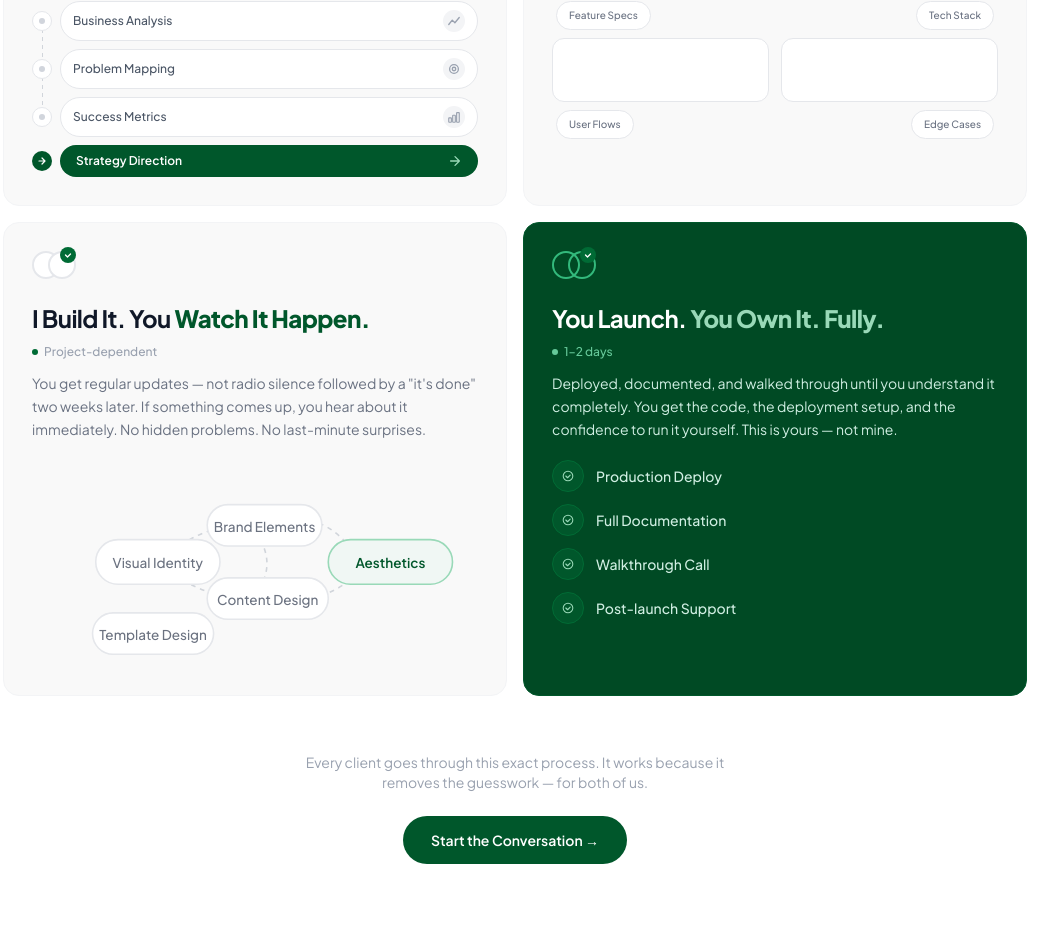
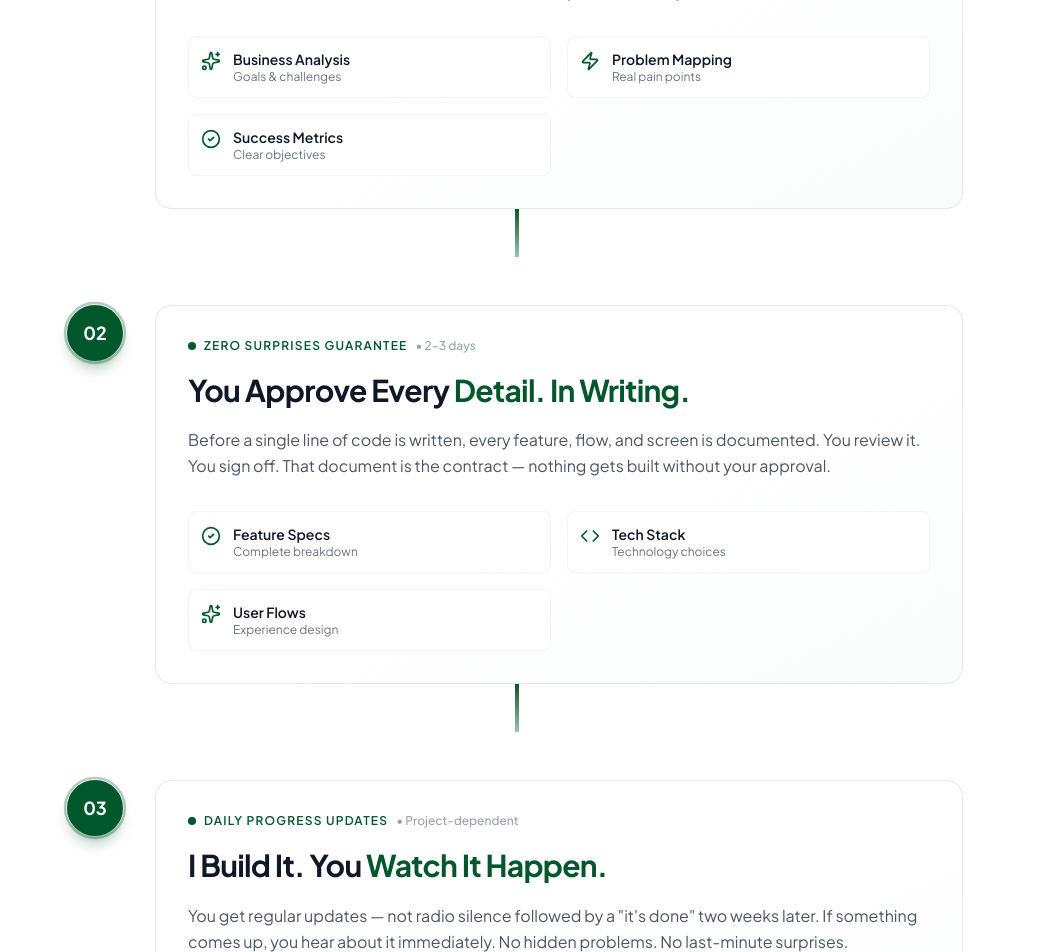
Before and after one commit to muhammadwaheedairi/waheed.dev, a Next.js app: page / in a window 1280 px wide. Shown: the part 1840-2792 px from the top of the page, without its empty margins (125-1183 px from the left). Built offline with nearby package versions, Linux system fonts and the light colour scheme.

Commit message:
feat: redesign Process component with React Bits
Modernize timeline layout and enhance visual hierarchy

Co-authored-by: Muhammad waheed <162149796+muhammadwaheedairi@users.noreply.github.com>

```diff
--- a/components/Process.tsx
+++ b/components/Process.tsx
@@ -1,152 +1,115 @@
 'use client';
 
 import { motion } from 'motion/react';
+import { CheckCircle2, Sparkles, Code, Zap } from 'lucide-react';
 
-/* ── Card Visual 1 — Discovery ── */
-function DiscoveryVisual() {
-  const items = [
-    {
-      label: 'Business Analysis',
-      svg: (
-        <svg viewBox="0 0 16 16" fill="none" className="w-3.5 h-3.5 text-gray-400">
-          <polyline points="2,12 6,7 9,10 14,4" stroke="currentColor" strokeWidth="1.5" strokeLinecap="round" strokeLinejoin="round" />
-        </svg>
-      ),
-    },
-    {
-      label: 'Problem Mapping',
-      svg: (
-        <svg viewBox="0 0 16 16" fill="none" className="w-3.5 h-3.5 text-gray-400">
-          <circle cx="8" cy="8" r="5" stroke="currentColor" strokeWidth="1.5" />
-          <circle cx="8" cy="8" r="2" stroke="currentColor" strokeWidth="1.5" />
-        </svg>
-      ),
-    },
-    {
-      label: 'Success Metrics',
-      svg: (
-        <svg viewBox="0 0 16 16" fill="none" className="w-3.5 h-3.5 text-gray-400">
-          <rect x="2" y="9" width="3" height="5" rx="0.5" stroke="currentColor" strokeWidth="1.3" />
-          <rect x="6.5" y="6" width="3" height="8" rx="0.5" stroke="currentColor" strokeWidth="1.3" />
-          <rect x="11" y="3" width="3" height="11" rx="0.5" stroke="currentColor" strokeWidth="1.3" />
-        </svg>
-      ),
-    },
-  ];
-
+/* ── Timeline Connector ── */
+function TimelineConnector({ isActive }: { isActive: boolean }) {
   return (
-    <div className="mt-5 relative">
-      <div className="absolute left-[10px] top-3 bottom-14 flex flex-col justify-between items-center" style={{ width: 1 }}>
-        <div className="w-px h-full" style={{ background: 'repeating-linear-gradient(to bottom, #d1d5db 0px, #d1d5db 4px, transparent 4px, transparent 8px)' }} />
-      </div>
-      <div className="space-y-2 pl-0">
-        {items.map((item, i) => (
-          <div key={i} className="flex items-center gap-2">
-            <div className="w-5 h-5 rounded-full border border-gray-200 bg-white flex-shrink-0 flex items-center justify-center z-10">
-              <div className="w-1.5 h-1.5 rounded-full bg-gray-300" />
-            </div>
-            <div className="flex items-center justify-between flex-1 px-3 py-2 bg-white border border-gray-200 rounded-full text-xs font-medium text-gray-600">
-              <span>{item.label}</span>
-              <span className="ml-2 p-1 bg-gray-100 rounded-full">{item.svg}</span>
-            </div>
-          </div>
-        ))}
-        <div className="flex items-center gap-2 mt-1">
-          <div className="w-5 h-5 rounded-full bg-[#00572B] flex-shrink-0 flex items-center justify-center z-10">
-            <svg viewBox="0 0 10 10" fill="none" className="w-2.5 h-2.5">
-              <path d="M2 5h6M5 2l3 3-3 3" stroke="white" strokeWidth="1.2" strokeLinecap="round" strokeLinejoin="round" />
-            </svg>
-          </div>
-          <div className="flex items-center gap-2 px-4 py-2 bg-[#00572B] rounded-full text-xs font-semibold text-white flex-1 justify-between">
-            <span>Strategy Direction</span>
-            <svg viewBox="0 0 16 16" fill="none" className="w-3.5 h-3.5 text-[#99D9B8]">
-              <path d="M3 8h10M8 3l5 5-5 5" stroke="currentColor" strokeWidth="1.5" strokeLinecap="round" strokeLinejoin="round" />
-            </svg>
-          </div>
-        </div>
-      </div>
-    </div>
+    <motion.div
+      initial={{ scaleY: 0 }}
+      whileInView={{ scaleY: 1 }}
+      transition={{ duration: 0.6 }}
+      className={`absolute left-1/2 top-full w-1 h-12 origin-top ${
+        isActive ? 'bg-gradient-to-b from-[#00572B] to-[#99C4B0]' : 'bg-gradient-to-b from-gray-200 to-gray-100'
+      }`}
+      style={{ transform: 'translateX(-50%)' }}
+    />
   );
 }
 
-/* ── Card Visual 2 — Specification ── */
-function SpecVisual() {
+/* ── Step Node ── */
+function StepNode({ number, isActive }: { number: string; isActive: boolean }) {
   return (
-    <div className="mt-5">
-      <div className="flex justify-between mb-2 px-1">
-        <div className="px-3 py-1.5 bg-white border border-gray-200 rounded-full text-[10px] font-medium text-gray-500">Feature Specs</div>
-        <div className="px-3 py-1.5 bg-white border border-gray-200 rounded-full text-[10px] font-medium text-gray-500">Tech Stack</div>
-      </div>
-      <div className="flex gap-3">
-        <div className="flex-1 h-16 bg-white border border-gray-200 rounded-xl" />
-        <div className="flex-1 h-16 bg-white border border-gray-200 rounded-xl" />
-      </div>
-      <div className="flex justify-between mt-2 px-1">
-        <div className="px-3 py-1.5 bg-white border border-gray-200 rounded-full text-[10px] font-medium text-gray-500">User Flows</div>
-        <div className="px-3 py-1.5 bg-white border border-gray-200 rounded-full text-[10px] font-medium text-gray-500">Edge Cases</div>
-      </div>
-    </div>
+    <motion.div
+      initial={{ scale: 0.5, opacity: 0 }}
+      whileInView={{ scale: 1, opacity: 1 }}
+      transition={{ duration: 0.4 }}
+      className={`relative w-14 h-14 rounded-full flex items-center justify-center font-bold text-lg border-2 mb-6 transition-all ${
+        isActive
+          ? 'bg-[#00572B] border-[#00572B] text-white shadow-lg shadow-[#00572B]/30'
+          : 'bg-white border-gray-200 text-gray-400'
+      }`}
+    >
+      {number}
+      {isActive && (
+        <motion.div
+          animate={{ scale: [1, 1.2, 1] }}
+          transition={{ duration: 2, repeat: Infinity }}
+          className="absolute inset-0 rounded-full border-2 border-[#00572B] opacity-30"
+        />
+      )}
+    </motion.div>
   );
 }
 
-/* ── Card Visual 3 — Build ── */
-function BuildVisual() {
+/* ── Step Content Card ── */
+function StepCard({
+  step,
+  index,
+  isLast,
+}: {
+  step: (typeof STEPS)[0];
+  index: number;
+  isLast: boolean;
+}) {
   return (
-    <div className="mt-5 w-full">
-      <svg viewBox="0 0 280 130" className="w-full h-auto" fill="none">
-        <path d="M80 65 Q110 35 140 45"  stroke="#d1d5db" strokeWidth="1" strokeDasharray="3 3" />
-        <path d="M80 65 Q110 90 140 85"  stroke="#d1d5db" strokeWidth="1" strokeDasharray="3 3" />
-        <path d="M140 45 Q175 25 200 55" stroke="#d1d5db" strokeWidth="1" strokeDasharray="3 3" />
-        <path d="M140 85 Q175 95 200 75" stroke="#d1d5db" strokeWidth="1" strokeDasharray="3 3" />
-        <path d="M140 45 Q155 65 140 85" stroke="#d1d5db" strokeWidth="1" strokeDasharray="3 3" />
-        <path d="M200 55 Q215 65 200 75" stroke="#d1d5db" strokeWidth="1" strokeDasharray="3 3" />
-        <rect x="40"  y="50" width="78" height="28" rx="14" fill="white" stroke="#e5e7eb" strokeWidth="1" />
-        <text x="79"  y="68" textAnchor="middle" fontSize="8.5" fill="#6b7280" fontWeight="500">Visual Identity</text>
-        <rect x="110" y="28" width="72" height="26" rx="13" fill="white" stroke="#e5e7eb" strokeWidth="1" />
-        <text x="146" y="45" textAnchor="middle" fontSize="8.5" fill="#6b7280" fontWeight="500">Brand Elements</text>
-        <rect x="110" y="74" width="76" height="26" rx="13" fill="white" stroke="#e5e7eb" strokeWidth="1" />
-        <text x="148" y="91" textAnchor="middle" fontSize="8.5" fill="#6b7280" fontWeight="500">Content Design</text>
-        <rect x="38"  y="96" width="76" height="26" rx="13" fill="white" stroke="#e5e7eb" strokeWidth="1" />
-        <text x="76"  y="113" textAnchor="middle" fontSize="8.5" fill="#6b7280" fontWeight="500">Template Design</text>
-        <rect x="186" y="50" width="78" height="28" rx="14" fill="#F0F7F4" stroke="#99D9B8" strokeWidth="1" />
-        <text x="225" y="68" textAnchor="middle" fontSize="8.5" fill="#00572B" fontWeight="600">Aesthetics</text>
-      </svg>
-    </div>
-  );
-}
+    <motion.div
+      initial={{ opacity: 0, x: index % 2 === 0 ? -30 : 30 }}
+      whileInView={{ opacity: 1, x: 0 }}
+      transition={{ delay: index * 0.1, duration: 0.5 }}
+      viewport={{ once: true }}
+      className={`relative flex gap-6 md:gap-8 ${!isLast ? 'mb-16 md:mb-24' : ''}`}
+    >
+      {/* Left side (timeline) */}
+      <div className="flex flex-col items-center flex-shrink-0">
+        <StepNode number={step.number} isActive={true} />
+        {!isLast && <TimelineConnector isActive={true} />}
+      </div>
 
-/* ── Card Visual 4 — Ship ── */
-function ShipVisual() {
-  const items = ['Production Deploy', 'Full Documentation', 'Walkthrough Call', 'Post-launch Support'];
-  return (
-    <div className="mt-5 space-y-3">
-      {items.map((item, i) => (
-        <div key={i} className="flex items-center gap-3">
-          <div className="w-8 h-8 rounded-full bg-[#00572B] border border-[#006B35] flex-shrink-0 flex items-center justify-center">
-            <svg viewBox="0 0 16 16" fill="none" className="w-3.5 h-3.5 text-[#99D9B8]">
-              <circle cx="8" cy="8" r="5.5" stroke="currentColor" strokeWidth="1.2" />
-              <path d="M5.5 8l2 2 3-3" stroke="currentColor" strokeWidth="1.3" strokeLinecap="round" strokeLinejoin="round" />
-            </svg>
-          </div>
-          <span className="text-sm font-medium text-[#D0EFE3]">{item}</span>
+      {/* Right side (content) */}
+      <motion.div
+        whileHover={{ y: -4 }}
+        className="flex-1 rounded-2xl border border-gray-200 bg-gradient-to-br from-white via-white to-[#F0F7F4]/30 p-6 md:p-8 hover:border-[#99C4B0] hover:shadow-lg hover:shadow-[#00572B]/10 transition-all duration-300"
+      >
+        {/* Tag */}
+        <div className="flex items-center gap-2 mb-4">
+          <span className="w-2 h-2 rounded-full bg-[#00572B]" />
+          <span className="text-xs font-semibold text-[#00572B] tracking-widest uppercase">
+            {step.tag}
+          </span>
+          <span className="text-xs font-medium text-gray-400">• {step.duration}</span>
         </div>
-      ))}
-    </div>
-  );
-}
 
-/* ── Card Icon ── */
-function CardIcon({ dark = false }: { dark?: boolean }) {
-  return (
-    <div className="relative w-10 h-8 mb-5">
-      <div className={`absolute left-0 top-0 w-7 h-7 rounded-full border-2 ${dark ? 'border-[#33B97C] bg-transparent' : 'border-gray-200 bg-white'}`} />
-      <div className={`absolute left-4 top-0 w-7 h-7 rounded-full border-2 ${dark ? 'border-[#33B97C] bg-transparent' : 'border-gray-200 bg-white'}`} />
-      <div className="absolute -right-1 -top-1 w-4 h-4 rounded-full bg-[#006B35] flex items-center justify-center">
-        <svg viewBox="0 0 10 10" fill="none" className="w-2.5 h-2.5">
-          <path d="M2.5 5l2 2 3-3" stroke="white" strokeWidth="1.3" strokeLinecap="round" strokeLinejoin="round" />
-        </svg>
-      </div>
-    </div>
+        {/* Title */}
+        <h3 className="text-2xl md:text-3xl font-bold leading-snug mb-4">
+          <span className="text-gray-900">{step.title} </span>
+          <span className="text-[#00572B]">{step.titleAccent}</span>
+        </h3>
+
+        {/* Description */}
+        <p className="text-gray-600 leading-relaxed mb-6 md:mb-8 text-sm md:text-base">
+          {step.description}
+        </p>
+
+        {/* Step details */}
+        <div className="grid grid-cols-1 md:grid-cols-2 gap-4">
+          {step.details.map((detail, i) => (
+            <motion.div
+              key={i}
+              whileHover={{ scale: 1.05 }}
+              className="flex items-start gap-3 p-3 rounded-lg bg-white border border-gray-100 hover:border-[#99C4B0] transition-all"
+            >
+              <detail.icon className="w-5 h-5 text-[#00572B] flex-shrink-0 mt-0.5" />
+              <div>
+                <div className="text-sm font-semibold text-gray-900">{detail.label}</div>
+                <div className="text-xs text-gray-500">{detail.value}</div>
+              </div>
+            </motion.div>
+          ))}
+        </div>
+      </motion.div>
+    </motion.div>
   );
 }
 
@@ -159,8 +122,11 @@ const STEPS = [
     duration: '1–2 days',
     tag: 'Starts with a 1-1 call',
     description: 'Most developers start building immediately. I start by listening. We talk about your business, your customers, and what a successful outcome actually looks like for you.',
-    Visual: DiscoveryVisual,
-    dark: false,
+    details: [
+      { icon: Sparkles, label: 'Business Analysis', value: 'Goals & challenges' },
+      { icon: Zap, label: 'Problem Mapping', value: 'Real pain points' },
+      { icon: CheckCircle2, label: 'Success Metrics', value: 'Clear objectives' },
+    ],
   },
   {
     number: '02',
@@ -169,8 +135,11 @@ const STEPS = [
     duration: '2–3 days',
     tag: 'Zero surprises guarantee',
     description: 'Before a single line of code is written, every feature, flow, and screen is documented. You review it. You sign off. That document is the contract — nothing gets built without your approval.',
-    Visual: SpecVisual,
-    dark: false,
+    details: [
+      { icon: CheckCircle2, label: 'Feature Specs', value: 'Complete breakdown' },
+      { icon: Code, label: 'Tech Stack', value: 'Technology choices' },
+      { icon: Sparkles, label: 'User Flows', value: 'Experience design' },
+    ],
   },
   {
     number: '03',
@@ -178,9 +147,12 @@ const STEPS = [
     titleAccent: 'Watch It Happen.',
     duration: 'Project-dependent',
     tag: 'Daily progress updates',
-    description: "You get regular updates — not radio silence followed by a \"it's done\" two weeks later. If something comes up, you hear about it immediately. No hidden problems. No last-minute surprises.",
-    Visual: BuildVisual,
-    dark: false,
+    description: 'You get regular updates — not radio silence followed by a "it\'s done" two weeks later. If something comes up, you hear about it immediately. No hidden problems. No last-minute surprises.',
+    details: [
+      { icon: Code, label: 'Development', value: 'Transparent updates' },
+      { icon: Sparkles, label: 'Visual Design', value: 'Brand alignment' },
+      { icon: Zap, label: 'Performance', value: 'Optimization focus' },
+    ],
   },
   {
     number: '04',
@@ -189,8 +161,11 @@ const STEPS = [
     duration: '1–2 days',
     tag: 'Your 24/7 asset',
     description: 'Deployed, documented, and walked through until you understand it completely. You get the code, the deployment setup, and the confidence to run it yourself. This is yours — not mine.',
-    Visual: ShipVisual,
-    dark: true,
+    details: [
+      { icon: CheckCircle2, label: 'Production Deploy', value: 'Live & stable' },
+      { icon: Sparkles, label: 'Documentation', value: 'Complete guides' },
+      { icon: Zap, label: 'Support', value: 'Ongoing assistance' },
+    ],
   },
 ];
 
@@ -198,73 +173,41 @@ const STEPS = [
 export default function Process() {
   return (
     <section className="bg-white py-20 sm:py-28 px-4 sm:px-6 md:px-12 lg:px-24 font-sans" id="process">
-      <div className="max-w-5xl mx-auto">
-
+      <div className="max-w-4xl mx-auto">
         {/* Header */}
         <motion.div
           initial={{ opacity: 0, y: 20 }}
           whileInView={{ opacity: 1, y: 0 }}
           viewport={{ once: true }}
-          className="text-center mb-10 sm:mb-14"
+          className="text-center mb-16 sm:mb-20"
         >
-          <p className="text-xs font-bold uppercase tracking-widest text-[#00572B] mb-3">
+          <motion.p
+            initial={{ opacity: 0 }}
+            whileInView={{ opacity: 1 }}
+            transition={{ delay: 0.1 }}
+            className="text-xs font-bold uppercase tracking-widest text-[#00572B] mb-4"
+          >
             How It Works
-          </p>
-          <h2 className="text-3xl sm:text-4xl md:text-5xl font-bold text-gray-900 mb-4 leading-[1.12]">
+          </motion.p>
+          <h2 className="text-4xl sm:text-5xl md:text-6xl font-bold text-gray-900 mb-6 leading-[1.1]">
             You know what you want.{' '}
-            <span className="font-black text-[#00572B]">
-              Here is how we get there.
-            </span>
+            <span className="text-[#00572B]">Here is how we get there.</span>
           </h2>
-          <p className="text-gray-500 text-sm sm:text-base max-w-lg mx-auto leading-relaxed">
+          <p className="text-gray-500 text-base sm:text-lg max-w-xl mx-auto leading-relaxed">
             No disappearing acts. No vague timelines. Every project follows the same
             four steps — so you always know exactly where things stand.
           </p>
         </motion.div>
 
-        {/* Steps grid */}
-        <div className="grid grid-cols-1 sm:grid-cols-2 gap-3 sm:gap-4">
-          {STEPS.map((step, i) => (
-            <motion.div
-              key={i}
-              initial={{ opacity: 0, y: 20 }}
-              whileInView={{ opacity: 1, y: 0 }}
-              transition={{ delay: i * 0.08, duration: 0.5 }}
-              viewport={{ once: true }}
-              className={`rounded-2xl border p-6 sm:p-7 transition-all duration-300 ${
-                step.dark
-                  ? 'bg-[#004A24] border-[#00572B]'
-                  : 'bg-[#f9f9f9] border-gray-100'
-              }`}
-            >
-              <CardIcon dark={step.dark} />
-
-              <h3 className="text-xl sm:text-2xl leading-tight mb-1 font-sans">
-                <span className={`font-bold ${step.dark ? 'text-white' : 'text-gray-900'}`}>
-                  {step.title}{' '}
-                </span>
-                <span className={`font-black ${
-                  step.dark ? 'text-[#99D9B8]' : 'text-[#00572B]'
-                }`}>
-                  {step.titleAccent}
-                </span>
-              </h3>
-
-              <span className={`inline-flex items-center gap-1.5 text-xs font-medium mb-3 ${
-                step.dark ? 'text-[#66C99A]' : 'text-gray-400'
-              }`}>
-                <span className={`w-1.5 h-1.5 rounded-full ${step.dark ? 'bg-[#66C99A]' : 'bg-[#006B35]'}`} />
-                {step.duration}
-              </span>
-
-              <p className={`text-xs sm:text-sm leading-relaxed ${
-                step.dark ? 'text-[#D0EFE3]' : 'text-gray-500'
-              }`}>
-                {step.description}
-              </p>
-
-              <step.Visual />
-            </motion.div>
+        {/* Timeline Steps */}
+        <div className="space-y-0">
+          {STEPS.map((step, index) => (
+            <StepCard
+              key={index}
+              step={step}
+              index={index}
+              isLast={index === STEPS.length - 1}
+            />
           ))}
         </div>
 
@@ -273,20 +216,24 @@ export default function Process() {
           initial={{ opacity: 0, y: 20 }}
           whileInView={{ opacity: 1, y: 0 }}
           viewport={{ once: true }}
-          className="mt-10 sm:mt-14 text-center"
+          className="mt-20 sm:mt-28 text-center"
         >
-          <p className="text-gray-400 text-sm mb-6 max-w-md mx-auto">
+          <p className="text-gray-500 text-base mb-8 max-w-lg mx-auto leading-relaxed">
             Every client goes through this exact process. It works because it removes
             the guesswork — for both of us.
           </p>
-          <a
+          <motion.a
             href="mailto:muhammadwaheedairi@gmail.com"
-            className="inline-flex items-center gap-2 px-7 py-3.5 bg-[#00572B] text-white text-sm font-semibold rounded-full hover:bg-[#004A24] hover:shadow-lg hover:shadow-[#00572B]/25 transition-all"
+            whileHover={{ scale: 1.05, y: -2 }}
+            whileTap={{ scale: 0.95 }}
+            className="inline-flex items-center gap-2.5 px-8 py-4 bg-[#00572B] text-white text-base font-semibold rounded-lg hover:bg-[#004A24] hover:shadow-xl hover:shadow-[#00572B]/30 transition-all"
           >
-            Start the Conversation →
-          </a>
+            Start the Conversation
+            <svg viewBox="0 0 16 16" fill="none" className="w-5 h-5">
+              <path d="M3 8h10M8 3l5 5-5 5" stroke="currentColor" strokeWidth="1.5" strokeLinecap="round" strokeLinejoin="round" />
+            </svg>
+          </motion.a>
         </motion.div>
-
       </div>
     </section>
   );
```
